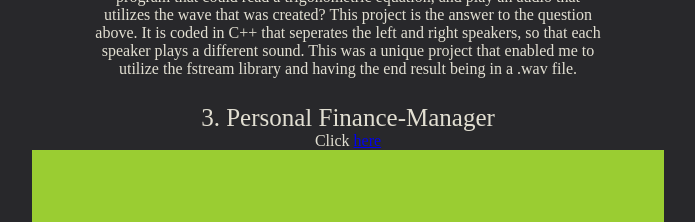
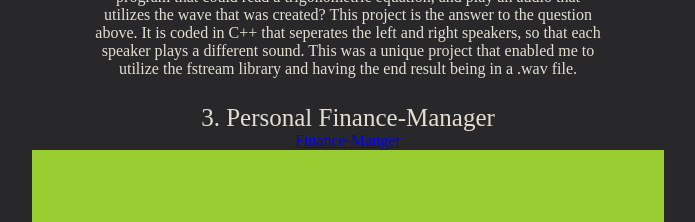
Before and after one commit to minjindanielkim/mysite, a React (Vite) app: page /projects in a window 1280 px wide. Shown: the part 1040-1262 px from the top of the page, without its empty margins (292-987 px from the left). Built offline with nearby package versions, Linux system fonts and the light colour scheme.

Commit message:
changed a bug with the button for finance-manager

```diff
--- a/src/pages/projects.tsx
+++ b/src/pages/projects.tsx
@@ -64,7 +64,7 @@ class Projects extends React.Component<any, any> {
             3. Personal Finance-Manager
           </div>
           <div>
-            Click <a href="https://spending-manager.vercel.app/" target="_blank">here</a>
+            <a href="https://spending-manager.vercel.app/" target="_blank">Finance-Manger</a>
           </div>
           <img className="finance_manager" src={fmanager} alt="finance_manager" />
           <div className='projSummary'>
```
